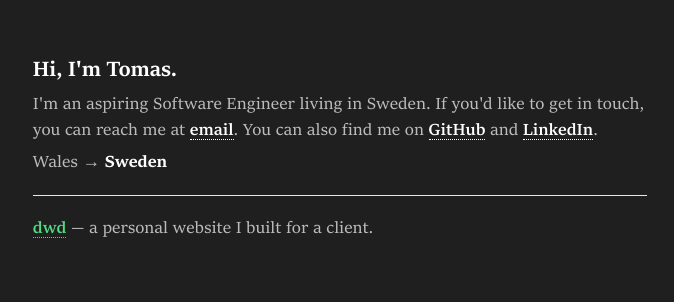
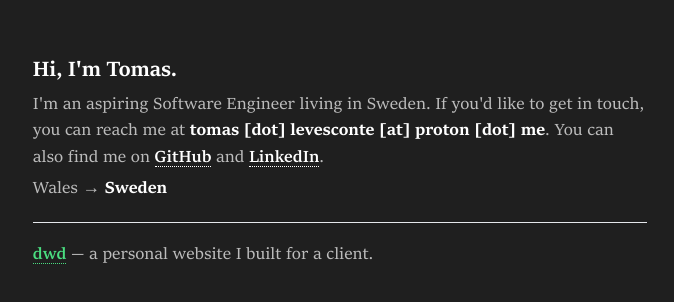
Before and after one commit to tlevesconte/portfolio-website, a Next.js app: page / in a window 1280 px wide. Shown: the part 184-486 px from the top of the page, without its empty margins (300-974 px from the left). Built offline with nearby package versions, Linux system fonts and the light colour scheme.

Commit message:
Display email in a different format

```diff
--- a/app/page.tsx
+++ b/app/page.tsx
@@ -10,12 +10,7 @@ export default function Home() {
           <p className="mb-[.3em] text-white/70">
             {`I'm an aspiring Software Engineer living in Sweden. If
             you'd like to get in touch, you can reach me at `}
-            <a
-              className="border-b border-dotted border-white font-semibold text-white"
-              href="mailto:tomas.levesconte@proton.me"
-            >
-              email
-            </a>
+            <b className="text-white">tomas [dot] levesconte [at] proton [dot] me</b>
             {`. You can also find me on `}
             <a
               className="border-b border-dotted border-white font-semibold text-white"
```
